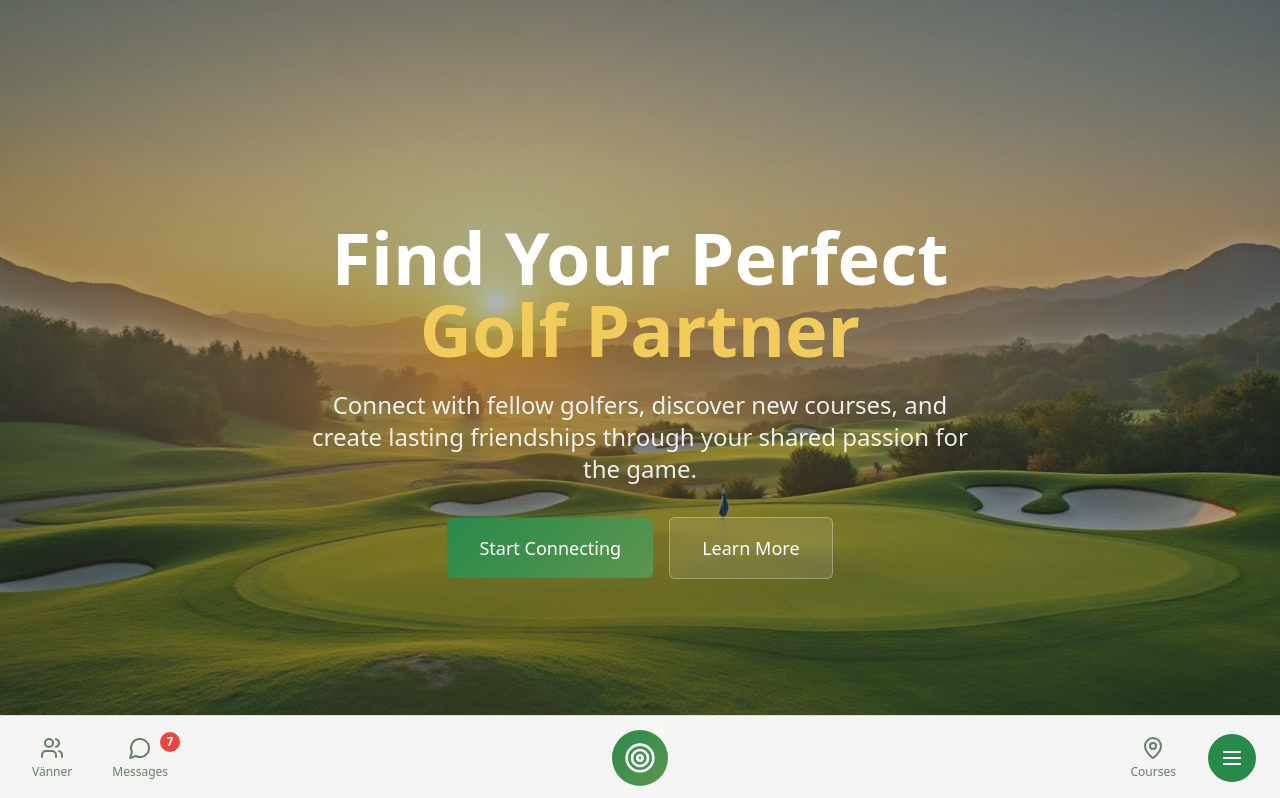
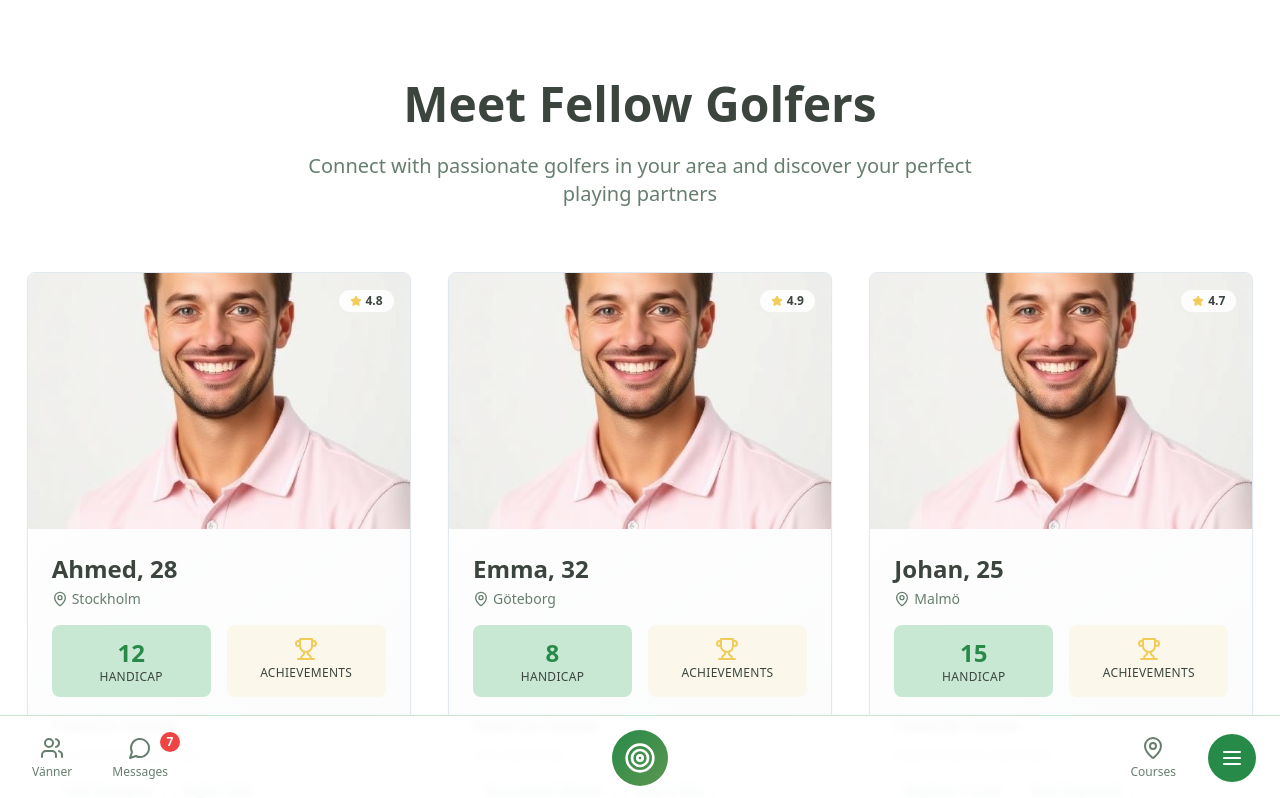
Before and after one commit to RilleB98/teemates, a React (Vite) app: page / in a window 1280 px wide. Shown: the top 798 px of the page. Built offline with nearby package versions, Linux system fonts and the light colour scheme.

Commit message:
Remove Hero section from all pages
The Hero section has been removed from the Friends, Messages, and Courses pages.
-edited `src/pages/Friends.tsx`
-edited `src/pages/Messages.tsx`
-edited `src/pages/Courses.tsx

```diff
--- a/src/pages/Index.tsx
+++ b/src/pages/Index.tsx
@@ -1,4 +1,3 @@
-import { Hero } from "@/components/Hero";
 import { Navigation } from "@/components/Navigation";
 import { PlayerCard } from "@/components/PlayerCard";
 import { CourseCard } from "@/components/CourseCard";
@@ -84,7 +83,6 @@ const Index = () => {
   return (
     <div className="min-h-screen bg-background">
       <Navigation onMessagesClick={() => setShowChat(true)} />
-      <Hero />
 
       {/* Players Section */}
       <section className="py-20 px-6 bg-gradient-hero">
```
